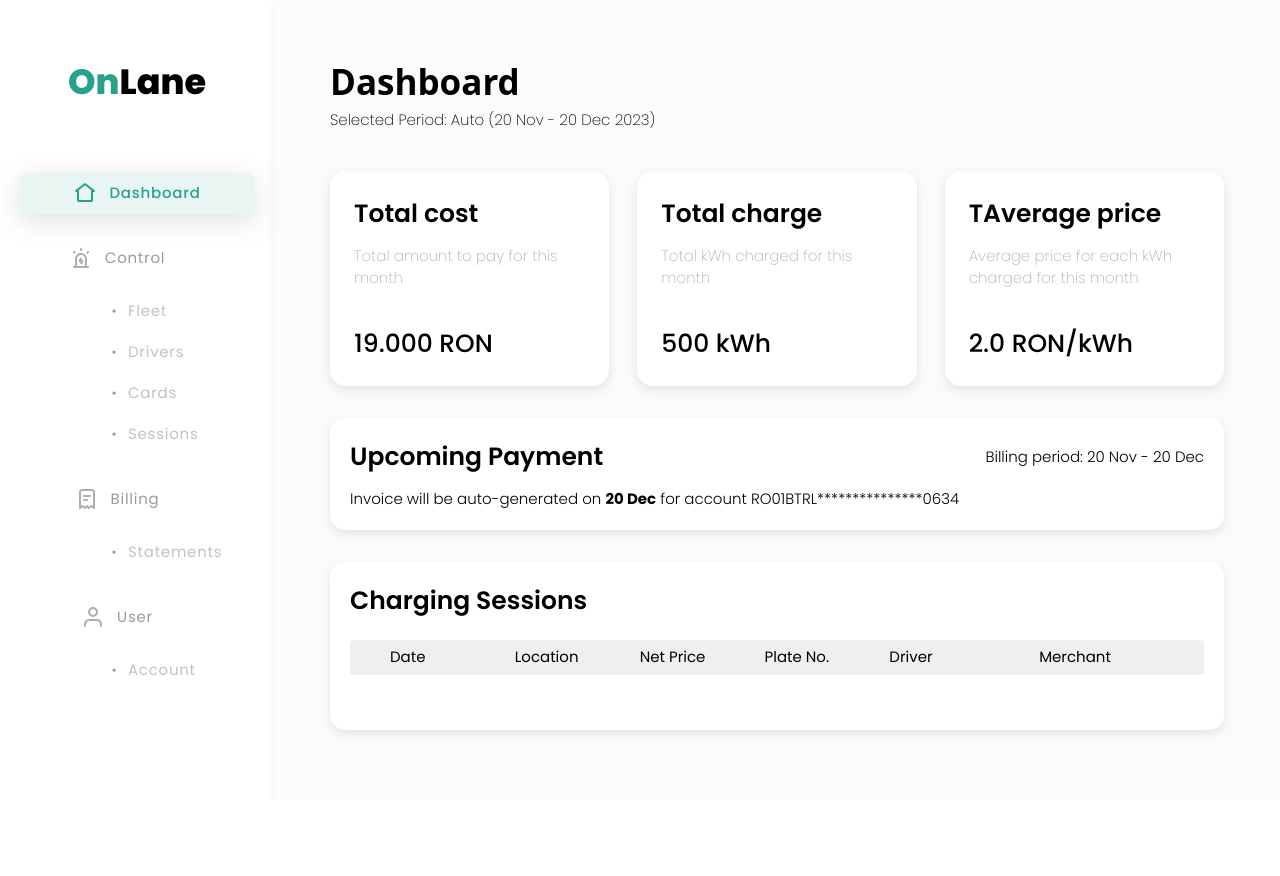
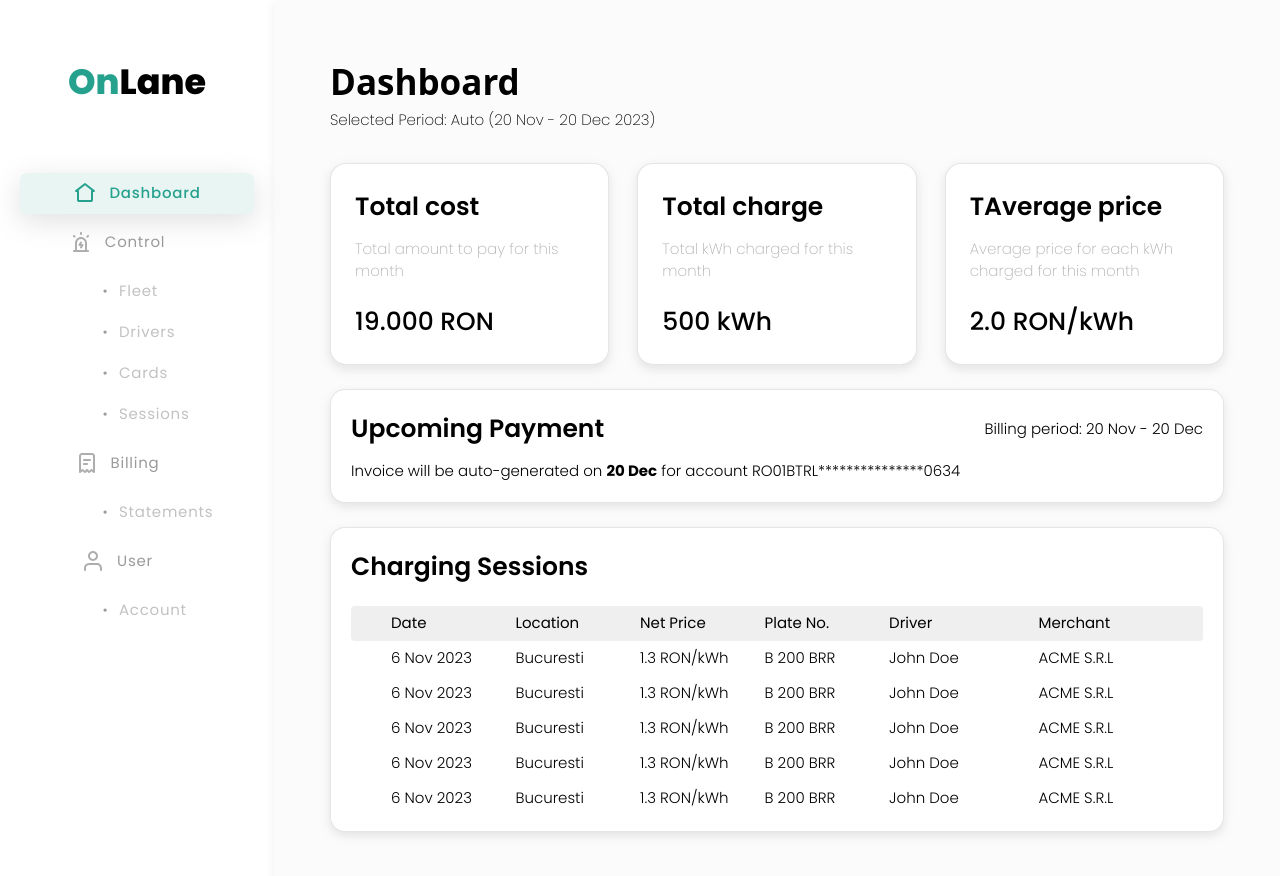
Before and after one commit to gulnabi-afridi/onlane-app, a React (Create React App) app: page /dashboard in a window 1280 px wide. Shown: the top 876 px of the page. Before the commit the page ends 800 px from the top, so only its background shows below. Built offline with nearby package versions, Linux system fonts and the light colour scheme.

Commit message:
charging session completed

```diff
--- a/src/components/dashboard/Dashboard/Dashboard.jsx
+++ b/src/components/dashboard/Dashboard/Dashboard.jsx
@@ -12,7 +12,7 @@ const Dashboard = () => {
         Selected Period: Auto (20 Nov - 20 Dec 2023)
       </Typography.NormalText>
       {/* widgets ---->  */}
-      <div className='w-full grid grid-cols-3 gap-7 mt-10'>
+      <div className='w-full grid grid-cols-3 gap-7 mt-8'>
         {widgetData.map((item, index) => {
           return (
             <Widget
@@ -25,7 +25,7 @@ const Dashboard = () => {
         })}
       </div>
       {/* upcomming payment ---->  */}
-      <div className='w-full flex flex-col gap-3 my-8 p-5 bg-white-main rounded-[15px] uiShadow1'>
+      <div className='w-full flex flex-col gap-3 my-6 p-5 bg-white-main rounded-[15px] uiShadow1 border-[1px] border-black-main/10'>
         <div className='w-full flex justify-between items-center'>
           <Typography.H2 styles='text-black-main font-poppins font-semibold'>
             Upcoming Payment
@@ -42,7 +42,7 @@ const Dashboard = () => {
       </div>
 
       {/* charging sessions section -------->  */}
-      <div className='w-full flex flex-col gap-5 bg-white-main rounded-[15px] uiShadow1 p-5'>
+      <div className='w-full flex flex-col gap-5 bg-white-main rounded-[15px] uiShadow1 p-5 border-[1px] border-black-main/10'>
         <Typography.H2 styles='text-black-main font-poppins font-semibold'>
           Charging Sessions
         </Typography.H2>
@@ -64,10 +64,24 @@ const Dashboard = () => {
             })}
           </div>
           {/* rows ---->  */}
-          <div className='w-full h-[35px] grid grid-cols-[1fr,1fr,1fr,1fr,1.2fr,1fr] px-10'>
-            <div className='w-full h-full flex justify-start items-center'>
-              <Typography.MediumText styles='text-black-main font-poppins font-light'></Typography.MediumText>
-            </div>
+          <div className='w-full max-h-[170px] overflow-auto flex flex-col'>
+            {chargingSessionTable.rows.map((item, rowIndex) => (
+              <div
+                key={rowIndex}
+                className='w-full min-h-[35px] grid grid-cols-[1fr,1fr,1fr,1fr,1.2fr,1fr] px-10'
+              >
+                {item.row.map((rowItem, colIndex) => (
+                  <div
+                    key={colIndex}
+                    className='w-full h-full flex justify-start items-center'
+                  >
+                    <Typography.MediumText styles='text-black-main font-poppins font-light'>
+                      {rowItem}
+                    </Typography.MediumText>
+                  </div>
+                ))}
+              </div>
+            ))}
           </div>
         </div>
       </div>
@@ -97,7 +111,7 @@ const chargingSessionTable = {
   header: ['Date', 'Location', 'Net Price', 'Plate No.', 'Driver', 'Merchant'],
   rows: [
     {
-      item: [
+      row: [
         '6 Nov 2023',
         'Bucuresti',
         '1.3 RON/kWh',
@@ -107,7 +121,7 @@ const chargingSessionTable = {
       ],
     },
     {
-      item: [
+      row: [
         '6 Nov 2023',
         'Bucuresti',
         '1.3 RON/kWh',
@@ -117,7 +131,37 @@ const chargingSessionTable = {
       ],
     },
     {
-      item: [
+      row: [
+        '6 Nov 2023',
+        'Bucuresti',
+        '1.3 RON/kWh',
+        'B 200 BRR',
+        'John Doe',
+        'ACME S.R.L',
+      ],
+    },
+    {
+      row: [
+        '6 Nov 2023',
+        'Bucuresti',
+        '1.3 RON/kWh',
+        'B 200 BRR',
+        'John Doe',
+        'ACME S.R.L',
+      ],
+    },
+    {
+      row: [
+        '6 Nov 2023',
+        'Bucuresti',
+        '1.3 RON/kWh',
+        'B 200 BRR',
+        'John Doe',
+        'ACME S.R.L',
+      ],
+    },
+    {
+      row: [
         '6 Nov 2023',
         'Bucuresti',
         '1.3 RON/kWh',
--- a/src/components/dashboard/Dashboard/Widget.jsx
+++ b/src/components/dashboard/Dashboard/Widget.jsx
@@ -3,7 +3,7 @@ import Typography from '../../shared/Typography/Typography';
 
 const Widget = ({ title, subTitle, value }) => {
   return (
-    <div className='w-full h-[215px] flex flex-col justify-between bg-white-main p-6 widgetSha rounded-[16px]'>
+    <div className='w-full flex flex-col gap-5 justify-between bg-white-main p-6 widgetSha rounded-[16px] border-[1px] border-black-main/10'>
       <div className='flex flex-col gap-3'>
         <Typography.H2 styles='text-black-main font-semibold font-poppins'>
           {title}
--- a/src/components/shared/LeftNavigation/LeftNavigation.jsx
+++ b/src/components/shared/LeftNavigation/LeftNavigation.jsx
@@ -13,7 +13,7 @@ const LeftNavigation = () => {
         <span className='text-success-main'>On</span>
         <span className='text-black-main'>Lane</span>
       </p>
-      <div className='w-full flex flex-col gap-6 justify-center items-center'>
+      <div className='w-full flex flex-col gap-2 justify-center items-center'>
         <button
           onClick={() => setSelectedOption('dashboard')}
           className={`w-full max-w-[234px] flex justify-center items-center gap-3 h-[41px] rounded-[8px] ${
@@ -39,7 +39,7 @@ const LeftNavigation = () => {
         {/* control ---->  */}
         {leftNavigation.map((item, index) => {
           return (
-            <div key={index} className='w-full flex flex-col gap-3'>
+            <div key={index} className='w-full flex flex-col gap-2'>
               <button className='w-full max-w-[234px] flex justify-center items-center gap-3 h-[41px] rounded-[8px]'>
                 {item.icon}
                 <Typography.MediumText styles='font-normal tracking-wider text-black-cool'>
@@ -57,7 +57,7 @@ const LeftNavigation = () => {
                         list === selectedOption
                           ? 'leftNavigationSha'
                           : 'bg-transparent'
-                      }  h-[41px] max-w-[234px] group justify-start pl-[84px] items-center gap-1`}
+                      }  h-[41px] max-w-[234px] group justify-start pl-[75px] items-center gap-1`}
                     >
                       <LuDot
                         className={`text-[20px] group-hover:text-success-main ${
--- a/src/pages/Dashboard.jsx
+++ b/src/pages/Dashboard.jsx
@@ -10,7 +10,7 @@ const DashboardPage = () => {
         {/* left navigation ============>  */}
         <LeftNavigation />
         {/* right portion ===========>  */}
-        <div className='rightPor bg-black-off/5 h-full pt-14 px-14'>
+        <div className='rightPor bg-black-off/5 h-full pt-14 pb-12 px-14'>
           {/* main dashboard =====>  */}
           <Dashboard />
         </div>
```
